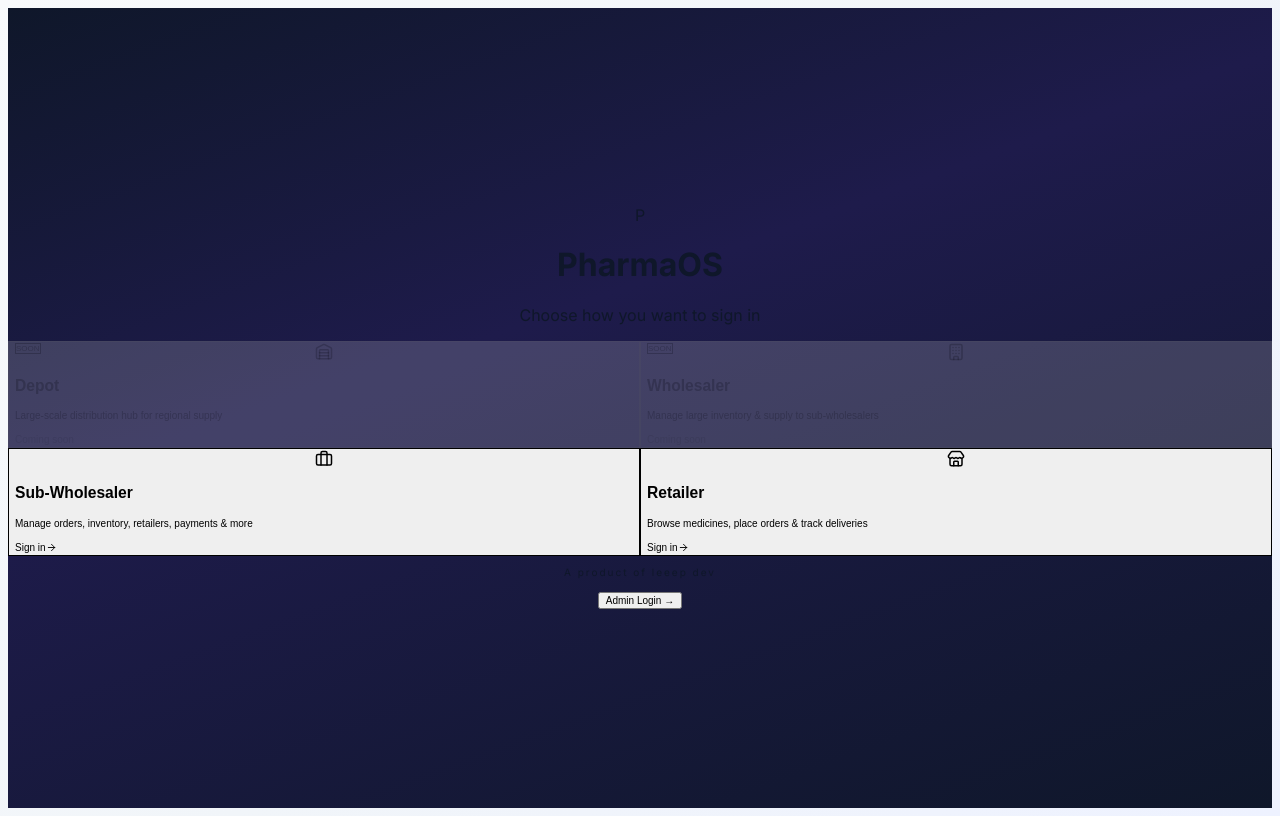
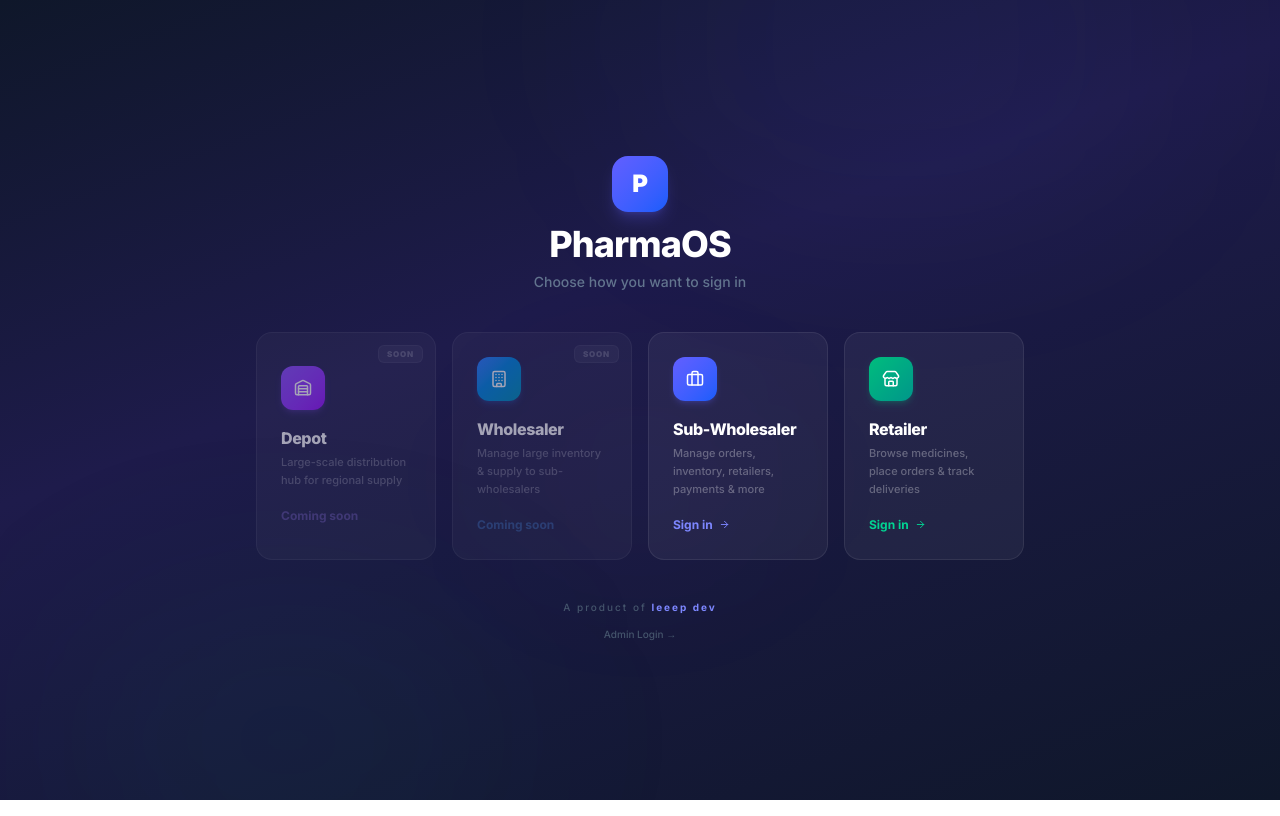
Before and after one commit to SANKEERTH569/PharmaOS-app, a React (Vite) app: page /#/login in a window 1280 px wide. Built offline with nearby package versions, Linux system fonts and the light colour scheme.

Commit message:
fix: use tailwind v4 import syntax and import CSS in entry point

```diff
--- a/index.css
+++ b/index.css
@@ -1,6 +1,4 @@
-@tailwind base;
-@tailwind components;
-@tailwind utilities;
+@import "tailwindcss";
 
 body {
   font-family: 'Inter', sans-serif;
--- a/index.tsx
+++ b/index.tsx
@@ -1,5 +1,6 @@
 import React from 'react';
 import ReactDOM from 'react-dom/client';
+import './index.css';
 import App from './App';
 
 const rootElement = document.getElementById('root');
```
